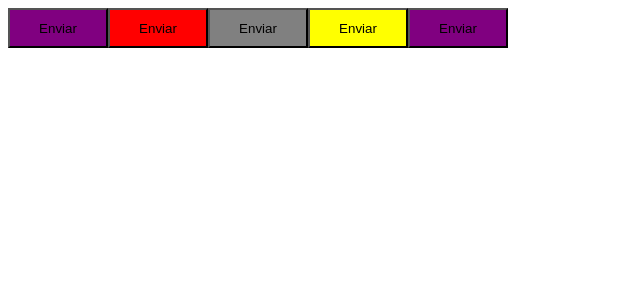
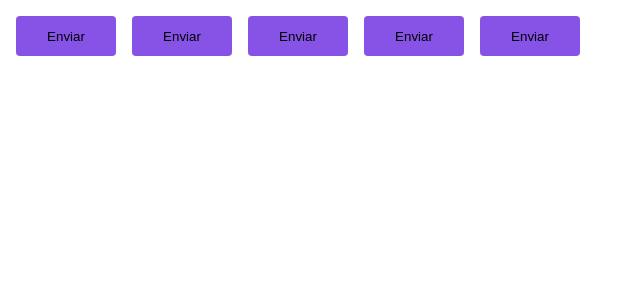
Before and after one commit to weslley281/Ignite-Timer, a React (Vite) app: page / in a window 1280 px wide. Shown: the top 300 px of the page, without its empty margins (0-640 px from the left). Built offline with nearby package versions, Linux system fonts and the light colour scheme.

Commit message:
using ThemeProvider

```diff
--- a/src/App.tsx
+++ b/src/App.tsx
@@ -1,17 +1,19 @@
 import { useState } from 'react';
 import reactLogo from './assets/react.svg';
 import { Button } from './components/Button';
+import { ThemeProvider } from 'styled-components';
+import { defaultTheme } from './styles/themes/default';
 
 export function App() {
   const [count, setCount] = useState(0);
 
   return (
-    <>
+    <ThemeProvider theme={defaultTheme}>
       <Button variante="primary" />
       <Button variante="danger" />
       <Button variante="secondary" />
       <Button variante="alert" />
       <Button />
-    </>
+    </ThemeProvider>
   );
 }
--- a/src/components/Button.styles.ts
+++ b/src/components/Button.styles.ts
@@ -22,10 +22,15 @@
 export const ButtonContainer = styled.button<ButtonContainerProps>`
   width: 100px;
   height: 40px;
+  border-radius: 4px;
+  border: 0;
+  margin: 8px;
 
-  ${(props) => {
+  background-color: ${({ theme }) => theme.primary};
+
+  /* ${(props) => {
     return css`
       background-color: ${buttonVariants[props.variante]};
     `;
-  }}
+  }} */
 `;
--- /dev/null
+++ b/src/styles/themes/default.ts
@@ -0,0 +1,4 @@
+export const defaultTheme = {
+  primary: '#8752e6',
+  secondary: 'purple',
+};
```
